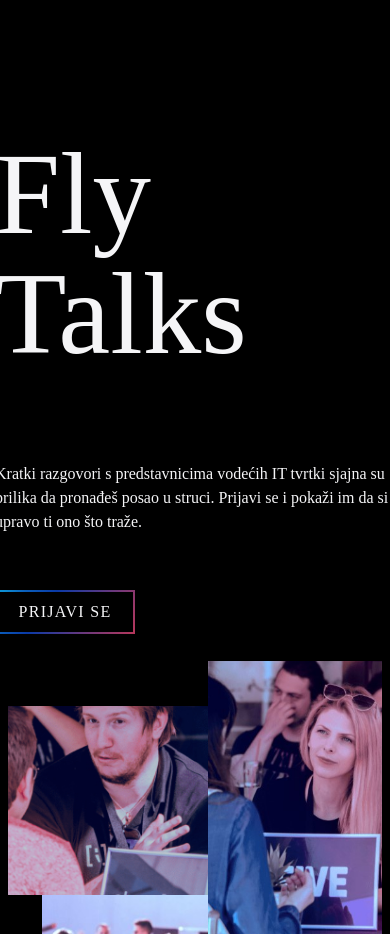
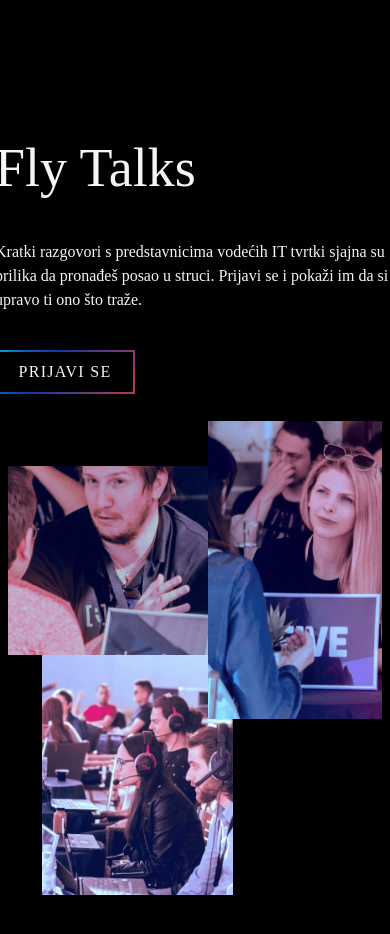
Before and after one commit to lukasmiljic/Internship-10-DUMP-Days, a plain HTML site: page index.html in a window 390 px wide. Shown: the part 2180-3114 px from the top of the page. Drawn offline with Linux system fonts and the light colour scheme; files whose address does not match are found by name; a web font is replaced by a local one.

Commit message:
fixed fly talks according to review

```diff
--- a/styles/sections/fly-talks.css
+++ b/styles/sections/fly-talks.css
@@ -77,6 +77,14 @@
     flex-direction: column;
     align-items: center;
   }
+  .fly-talks-section .title{
+    font-size: 54px;
+    line-height: 68px;
+    margin-bottom: 0px;
+  }
+  .fly-talks-main{
+    gap: 22px;
+  }
   .fly-talks-aside {
     flex-direction: column-reverse;
     overflow: hidden;
```
